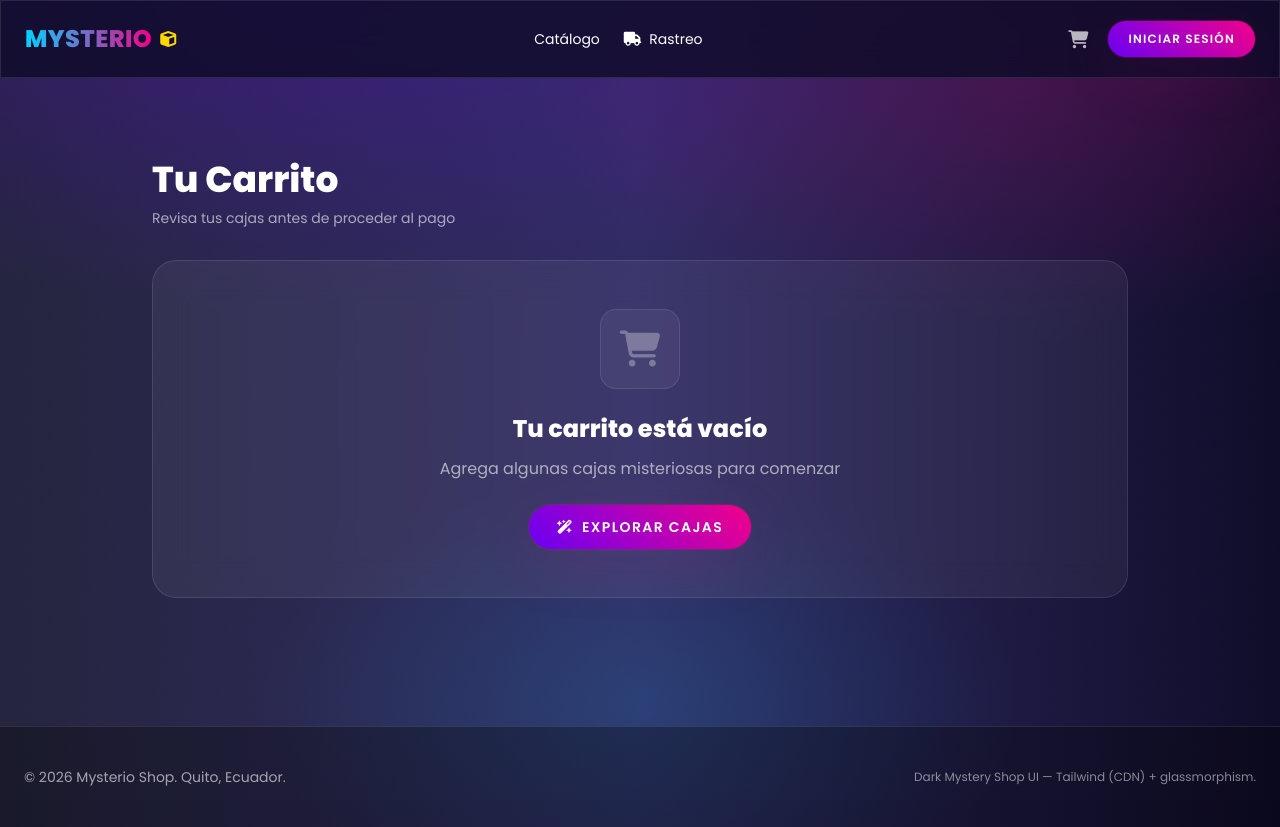
After one commit to Rapraaa/Tienda_misteriosa, a Django app: page /carrito/ in a window 1280 px wide. The commit adds this page. Run offline with Django 5.2, Linux system fonts and the light colour scheme; some libraries are stand-ins or nearby versions.

Commit message:
Ruilova 12 'prototipo de carrito de compras'

```diff
--- a/store/templates/base.html
+++ b/store/templates/base.html
@@ -148,6 +148,18 @@
         </div>
 
         <div class="flex items-center gap-3">
+          <!-- Carrito de compras -->
+          <a href="{% url 'ver_carrito' %}" class="relative p-2 rounded-full hover:bg-white/5 transition-colors text-white/70 hover:text-mystery-cyan" aria-label="Carrito">
+            <i class="fa-solid fa-cart-shopping text-lg"></i>
+            {% load cart_tags %}
+            {% cart_count request as cart_count %}
+            {% if cart_count > 0 %}
+            <span class="absolute -top-1 -right-1 h-5 w-5 rounded-full bg-mystery-pink text-white text-[10px] font-extrabold flex items-center justify-center">
+              {{ cart_count }}
+            </span>
+            {% endif %}
+          </a>
+
           {% if user.is_authenticated %}
           <a href="{% url 'perfil' %}" class="glass px-4 py-2 rounded-full border border-white/10 hover:border-white/20 transition-colors inline-flex items-center gap-2">
             <i class="fa-solid fa-user-astronaut text-mystery-cyan"></i>
--- /dev/null
+++ b/store/templates/carrito.html
@@ -0,0 +1,166 @@
+{% extends "index.html" %}
+
+{% block title %}Carrito | Mysterio{% endblock %}
+
+{% block contenido %}
+<section class="max-w-5xl mx-auto px-4 md:px-6 py-16">
+  <div class="mb-8">
+    <h1 class="text-3xl md:text-4xl font-extrabold">Tu Carrito</h1>
+    <p class="text-white/60 text-sm mt-2">Revisa tus cajas antes de proceder al pago</p>
+  </div>
+
+  {% if items %}
+  <div class="grid grid-cols-1 lg:grid-cols-3 gap-6">
+    <!-- Items del carrito -->
+    <div class="lg:col-span-2 space-y-4">
+      {% for item in items %}
+      <div class="glass rounded-3xl border border-white/10 p-6 hover:border-white/20 transition-colors">
+        <div class="flex items-start gap-6">
+          <!-- Icono de la caja -->
+          <div class="h-16 w-16 rounded-2xl bg-white/5 border border-white/10 flex items-center justify-center flex-shrink-0">
+            <i class="fa-solid fa-box-open text-mystery-cyan text-2xl"></i>
+          </div>
+
+          <!-- Información de la caja -->
+          <div class="flex-1">
+            <div class="flex items-start justify-between gap-4">
+              <div>
+                <h3 class="text-xl font-extrabold">{{ item.caja.nombre }}</h3>
+                <p class="text-white/60 text-sm mt-1">{{ item.caja.descripcion|truncatechars:80 }}</p>
+
+                {% if item.caja.es_exclusiva %}
+                <div class="inline-flex items-center gap-2 text-[11px] uppercase tracking-widest px-3 py-1.5 rounded-full bg-mystery-pink/15 border border-mystery-pink/30 text-mystery-pink font-extrabold mt-2">
+                  <i class="fa-solid fa-lock"></i> VIP
+                </div>
+                {% endif %}
+              </div>
+
+              <!-- Precio -->
+              <div class="text-right">
+                <p class="text-white/55 text-xs uppercase tracking-widest">Precio</p>
+                {% if user.is_authenticated and user.membresia.estado == 'A' %}
+                  <p class="text-white/50 text-xs line-through">${{ item.caja.precio_base }}</p>
+                  <p class="text-2xl font-extrabold text-mystery-cyan">${{ item.caja.precio_suscripcion }}</p>
+                {% else %}
+                  <p class="text-2xl font-extrabold">${{ item.caja.precio_base }}</p>
+                {% endif %}
+              </div>
+            </div>
+
+            <!-- Cantidad y subtotal -->
+            <div class="mt-4 flex items-center justify-between">
+              <div class="flex items-center gap-3">
+                <span class="text-white/60 text-sm">Cantidad:</span>
+                <span class="font-bold">{{ item.cantidad }}</span>
+              </div>
+
+              <div class="flex items-center gap-4">
+                <div class="text-right">
+                  <p class="text-white/55 text-xs">Subtotal</p>
+                  <p class="text-lg font-bold text-mystery-gold">${{ item.subtotal }}</p>
+                </div>
+
+                <!-- Botón eliminar -->
+                <button
+                  onclick="eliminarItem({{ item.caja.id }})"
+                  class="h-10 w-10 rounded-full bg-red-500/10 border border-red-500/30 hover:bg-red-500/20 transition-colors flex items-center justify-center text-red-400"
+                  title="Eliminar">
+                  <i class="fa-solid fa-trash text-sm"></i>
+                </button>
+              </div>
+            </div>
+          </div>
+        </div>
+      </div>
+      {% endfor %}
+    </div>
+
+    <!-- Resumen del pedido -->
+    <div class="lg:col-span-1">
+      <div class="glass-strong rounded-3xl border border-white/10 p-6 sticky top-6">
+        <h2 class="text-xl font-extrabold mb-6">Resumen</h2>
+
+        <div class="space-y-3 mb-6">
+          <div class="flex justify-between text-white/70">
+            <span>Items</span>
+            <span>{{ cart_count }}</span>
+          </div>
+
+          {% if user.is_authenticated and user.membresia.estado == 'A' %}
+          <div class="flex justify-between text-mystery-cyan text-sm">
+            <span><i class="fa-solid fa-crown"></i> Descuento Premium</span>
+            <span>Aplicado</span>
+          </div>
+          {% endif %}
+
+          <div class="border-t border-white/10 pt-3 mt-3">
+            <div class="flex justify-between items-center">
+              <span class="text-lg font-semibold">Total</span>
+              <span class="text-3xl font-extrabold text-mystery-gold">${{ total }}</span>
+            </div>
+          </div>
+        </div>
+
+        {% if user.is_authenticated %}
+          <a
+            href="{% url 'checkout_carrito' %}"
+            class="w-full px-6 py-4 rounded-full bg-mystery-purple-gradient shadow-glow-pink font-semibold text-sm uppercase tracking-widest hover:-translate-y-0.5 transition-transform inline-flex items-center justify-center gap-2">
+            <i class="fa-solid fa-lock"></i> Proceder al Pago
+          </a>
+        {% else %}
+          <a
+            href="{% url 'login' %}?next={{ request.path }}"
+            class="w-full px-6 py-4 rounded-full bg-mystery-purple-gradient shadow-glow-pink font-semibold text-sm uppercase tracking-widest hover:-translate-y-0.5 transition-transform inline-flex items-center justify-center gap-2">
+            <i class="fa-solid fa-right-to-bracket"></i> Iniciar Sesión para Pagar
+          </a>
+        {% endif %}
+
+        <a
+          href="{% url 'home' %}"
+          class="w-full mt-3 px-6 py-3 rounded-full border border-white/15 hover:bg-white/5 transition-colors font-semibold text-sm uppercase tracking-widest inline-flex items-center justify-center gap-2">
+          <i class="fa-solid fa-arrow-left"></i> Seguir Comprando
+        </a>
+      </div>
+    </div>
+  </div>
+
+  {% else %}
+  <!-- Carrito vacío -->
+  <div class="glass rounded-3xl border border-white/10 p-12 text-center">
+    <div class="h-20 w-20 rounded-2xl bg-white/5 border border-white/10 flex items-center justify-center mx-auto mb-6">
+      <i class="fa-solid fa-cart-shopping text-white/30 text-4xl"></i>
+    </div>
+    <h2 class="text-2xl font-extrabold mb-3">Tu carrito está vacío</h2>
+    <p class="text-white/60 mb-6">Agrega algunas cajas misteriosas para comenzar</p>
+    <a
+      href="{% url 'home' %}"
+      class="inline-flex items-center gap-2 px-7 py-3 rounded-full bg-mystery-purple-gradient shadow-glow-pink font-semibold text-sm uppercase tracking-widest hover:-translate-y-0.5 transition-transform">
+      <i class="fa-solid fa-wand-magic-sparkles"></i> Explorar Cajas
+    </a>
+  </div>
+  {% endif %}
+</section>
+
+<script>
+function eliminarItem(cajaId) {
+  if (!confirm('¿Eliminar esta caja del carrito?')) return;
+
+  fetch(`/carrito/eliminar/${cajaId}/`, {
+    method: 'GET',
+    headers: {
+      'X-Requested-With': 'XMLHttpRequest'
+    }
+  })
+  .then(response => response.json())
+  .then(data => {
+    if (data.success) {
+      location.reload();
+    }
+  })
+  .catch(error => {
+    console.error('Error:', error);
+    location.reload();
+  });
+}
+</script>
+{% endblock %}
--- /dev/null
+++ b/store/templatetags/__init__.py
@@ -0,0 +1 @@
+# This file makes the templatetags directory a Python package
--- /dev/null
+++ b/store/templatetags/cart_tags.py
@@ -0,0 +1,10 @@
+from django import template
+from store.cart import Cart
+
+register = template.Library()
+
+@register.simple_tag
+def cart_count(request):
+    """Retorna el número de items en el carrito"""
+    cart = Cart(request)
+    return cart.get_count()
--- a/store/urls.py
+++ b/store/urls.py
@@ -27,5 +27,12 @@ urlpatterns = [
     path('suscribirse/premium/', crear_suscripcion_premium, name='suscribirse_premium'),
     path('membresia-exitosa/', membresia_exitosa, name='membresia_exitosa'),
 
+    # Carrito de compras
+    path('carrito/', ver_carrito, name='ver_carrito'),
+    path('carrito/agregar/<int:id>/', agregar_al_carrito, name='agregar_carrito'),
+    path('carrito/eliminar/<int:id>/', eliminar_del_carrito, name='eliminar_carrito'),
+    path('carrito/checkout/', checkout_carrito, name='checkout_carrito'),
+    path('carrito/compra-exitosa/', compra_exitosa_carrito, name='compra_exitosa_carrito'),
+
 ]
 #todo enviar correo con el numero guia, o en la misma pagina
--- a/store/views.py
+++ b/store/views.py
@@ -11,6 +11,8 @@ from django.conf import settings #! para las llaves del stripe
 from django.shortcuts import redirect #para redigirir a la api
 from .utils import generar_caja, generar_id_interno, es_usuario_premium
 from django.shortcuts import render
+from .cart import Cart  # Importar la clase Cart
+from django.http import JsonResponse  # Para respuestas AJAX
 # Create your views here.
 stripe.api_key = settings.STRIPE_SECRET_KEY #! mi api
 
@@ -416,3 +418,189 @@ def membresia_exitosa(request):
     suscripcion.save()
 
     return render(request, 'store/templates/membresia_confirmada.html')
+
+
+#! ==================== CARRITO DE COMPRAS ====================
+
+def agregar_al_carrito(request, id):
+    """Agrega una caja al carrito (funciona con AJAX y sin AJAX)"""
+    caja = get_object_or_404(Mystery_Box, id=id)
+
+    # Validar que la caja esté activa
+    if caja.estado != 'A':
+        if request.headers.get('X-Requested-With') == 'XMLHttpRequest':
+            return JsonResponse({'success': False, 'error': 'Esta caja no está disponible'})
+        return redirect('home')
+
+    # Validar cajas exclusivas
+    if caja.es_exclusiva and not es_usuario_premium(request.user):
+        if request.headers.get('X-Requested-With') == 'XMLHttpRequest':
+            return JsonResponse({'success': False, 'error': 'Esta caja es exclusiva para socios premium'})
+        return redirect('suscribirse_premium')
+
+    cart = Cart(request)
+    cart.add(caja_id=id, cantidad=1)
+
+    # Si es una petición AJAX, devolver JSON
+    if request.headers.get('X-Requested-With') == 'XMLHttpRequest':
+        return JsonResponse({
+            'success': True,
+            'cart_count': cart.get_count(),
+            'message': f'{caja.nombre} agregada al carrito'
+        })
+
+    # Si no es AJAX, redirigir al carrito
+    return redirect('ver_carrito')
+
+
+def ver_carrito(request):
+    """Muestra la página del carrito"""
+    cart = Cart(request)
+    items = cart.get_items()
+    total = cart.get_total()
+
+    return render(request, 'store/templates/carrito.html', {
+        'items': items,
+        'total': total,
+        'cart_count': cart.get_count()
+    })
+
+
+def eliminar_del_carrito(request, id):
+    """Elimina un item del carrito"""
+    cart = Cart(request)
+    cart.remove(caja_id=id)
+
+    # Si es AJAX
+    if request.headers.get('X-Requested-With') == 'XMLHttpRequest':
+        return JsonResponse({
+            'success': True,
+            'cart_count': cart.get_count(),
+            'total': float(cart.get_total())
+        })
+
+    return redirect('ver_carrito')
+
+
+@login_required
+def checkout_carrito(request):
+    """Crea una sesión de Stripe para el carrito completo"""
+    cart = Cart(request)
+    items = cart.get_items()
+
+    if not items:
+        return redirect('ver_carrito')
+
+    dominio = 'http://localhost:8000'
+    es_premium = es_usuario_premium(request.user)
+
+    # Validar cajas exclusivas
+    for item in items:
+        if item['caja'].es_exclusiva and not es_premium:
+            return redirect('suscribirse_premium')
+
+    # Crear line_items para Stripe
+    line_items = []
+    for item in items:
+        caja = item['caja']
+        cantidad = item['cantidad']
+
+        # Determinar precio
+        if es_premium:
+            precio_final = caja.precio_suscripcion
+        else:
+            precio_final = caja.precio_base
+
+        line_items.append({
+            'price_data': {
+                'currency': 'usd',
+                'unit_amount': int(precio_final * 100),  # Stripe usa centavos
+                'product_data': {
+                    'name': f"{caja.nombre}",
+                    'description': caja.descripcion or "Caja misteriosa",
+                },
+            },
+            'quantity': cantidad,
+        })
+
+    try:
+        # Crear sesión de checkout en Stripe
+        checkout_session = stripe.checkout.Session.create(
+            payment_method_types=['card'],
+            shipping_address_collection={'allowed_countries': ['EC', 'US']},
+            line_items=line_items,
+            mode='payment',
+            success_url=f'{dominio}/carrito/compra-exitosa/?session_id={{CHECKOUT_SESSION_ID}}',
+            cancel_url=f'{dominio}/carrito/',
+        )
+
+        return redirect(checkout_session.url)
+
+    except Exception as e:
+        return render(request, 'store/templates/error_pago.html', {'error': str(e)})
+
+
+@login_required
+def compra_exitosa_carrito(request):
+    """Procesa la compra exitosa del carrito"""
+    session_id = request.GET.get('session_id')
+    if not session_id:
+        return redirect('home')
+
+    # Verificar si ya procesamos este pago
+    envios_existentes = Envio.objects.filter(stripe_session_id=session_id, usuario=request.user)
+    if envios_existentes.exists():
+        # Ya se procesó, mostrar los envíos
+        return render(request, "store/templates/pago_exitoso_carrito.html", {
+            'envios': envios_existentes
+        })
+
+    # Obtener items del carrito
+    cart = Cart(request)
+    items = cart.get_items()
+
+    if not items:
+        return redirect('home')
+
+    # Obtener datos de envío de Stripe
+    try:
+        session_stripe = stripe.checkout.Session.retrieve(session_id)
+        datos_envio = session_stripe.get('shipping_details') or session_stripe.get('customer_details')
+        nombre_cliente = datos_envio.get('name') or request.user.username
+        info_direccion = datos_envio.get('address')
+    except Exception as e:
+        return render(request, 'store/templates/error_pago.html', {'error': f"Error de Stripe: {str(e)}"})
+
+    # Crear suscripción si no existe
+    suscripcion, _ = Suscripcion.objects.get_or_create(usuario=request.user)
+
+    # Crear un Envio por cada caja en el carrito
+    envios_creados = []
+    for item in items:
+        caja = item['caja']
+        cantidad = item['cantidad']
+
+        # Crear múltiples envíos si la cantidad es mayor a 1
+        for _ in range(cantidad):
+            nuevo_envio = Envio.objects.create(
+                usuario=request.user,
+                caja=caja,
+                stripe_session_id=session_id,
+                nombre_receptor=nombre_cliente,
+                direccion_envio=f"{info_direccion.get('line1', '')} {info_direccion.get('line2', '')}".strip(),
+                ciudad=info_direccion.get('city', ''),
+                pais=info_direccion.get('country', ''),
+                codigo_postal=info_direccion.get('postal_code', ''),
+                codigo_rastreo_interno=generar_id_interno(),
+                numero_guia=None,
+                estado='P'
+            )
+            generar_caja(nuevo_envio)
+            envios_creados.append(nuevo_envio)
+
+    # Vaciar el carrito
+    cart.clear()
+
+    return render(request, "store/templates/pago_exitoso_carrito.html", {
+        'envios': envios_creados
+    })
```
Also changed, not shown: store/cart.py (added, +157 -0 lines), store/models.py (+22 -0 lines), store/templates/detalle_caja.html (+25 -0 lines), store/templates/home.html (+35 -3 lines), store/templates/pago_exitoso_carrito.html (added, +72 -0 lines), users/views.py (+8 -14 lines), store/migrations/0005_carritoitem.py (added).
